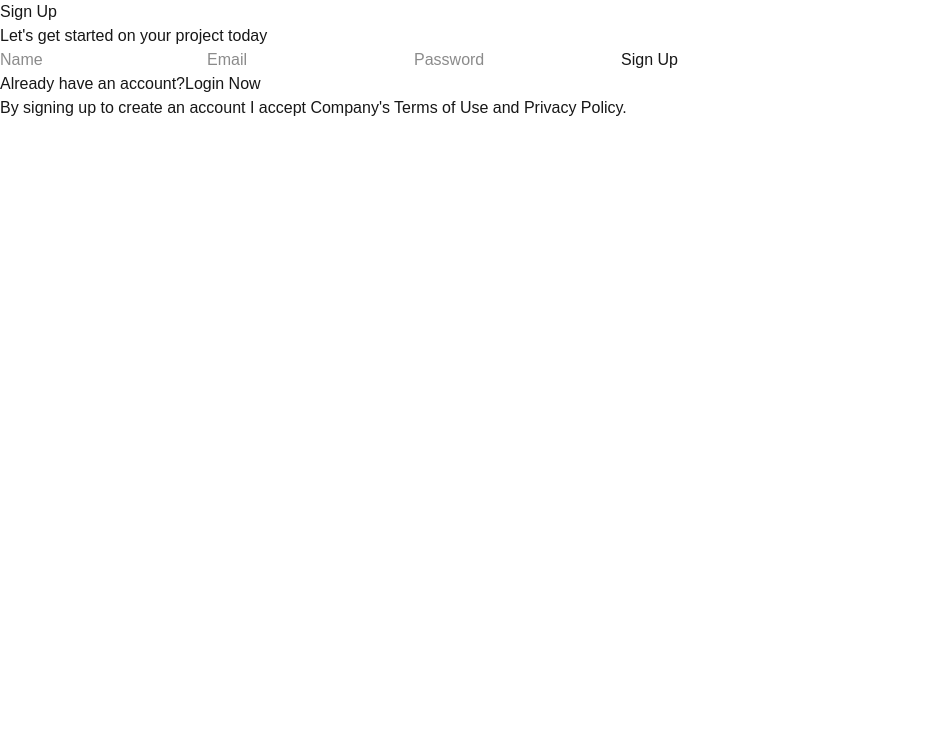
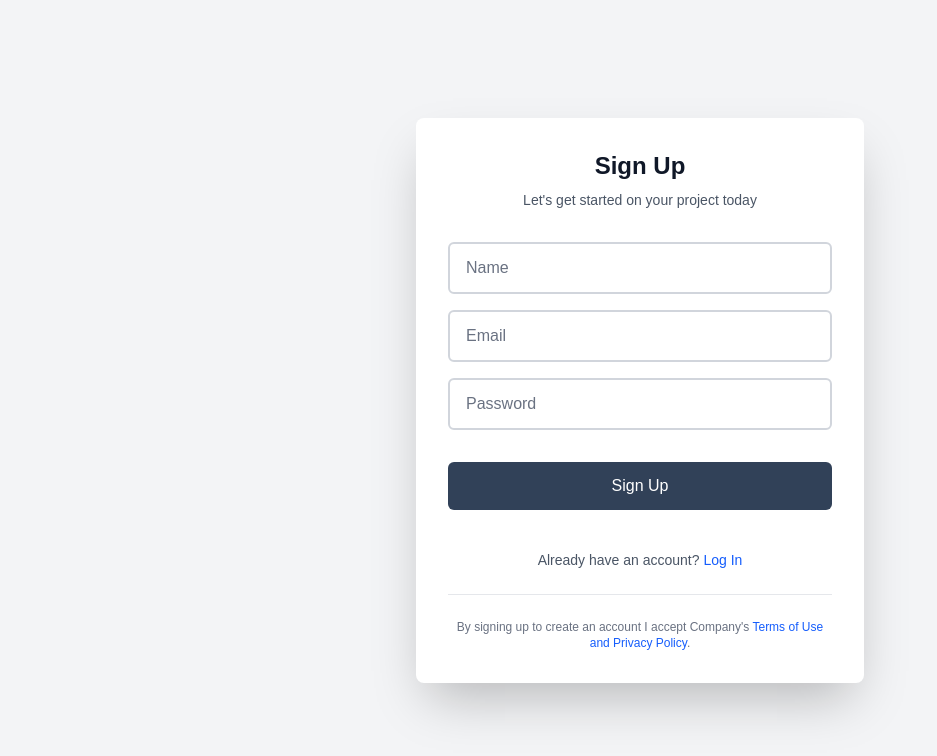
Before and after one commit to KylerLong-dev/dashboard, a Next.js app in the folder portal/: page /auth in a window 1280 px wide. Shown: the top 756 px of the page, without its empty margins (0-937 px from the left). Built offline with nearby package versions, Linux system fonts and the light colour scheme; no server answers.

Commit message:
Adjust file structure to include pages in admin and user directories. Create UI design for AuthForm

```diff
--- /dev/null
+++ b/portal/src/app/admin/layout.js
@@ -0,0 +1,5 @@
+import DashboardLayout from "@/components/DashboardLayout";
+
+export default function Layout({ children }) {
+  return <DashboardLayout>{children}</DashboardLayout>;
+}
--- a/portal/src/app/auth/AuthForm.js
+++ b/portal/src/app/auth/AuthForm.js
@@ -50,52 +50,97 @@ export default function AuthForm() {
 
 
     return (
+        <div className="min-h-screen bg-gray-100 flex items-center justify-center py-12 px-4 sm:px-6 lg:px-8">
+            <div className="max-w-md w-full bg-white rounded-lg shadow-2xl p-8">
+                <div className="text-center mb-8">
+                    <h1 className="text-2xl font-bold text-gray-900 mb-2">
+                        {isLoginMode ? "Login" : "Sign Up"}
+                    </h1>
+                    <p className="text-gray-600 text-sm">
+                        Let's get started on your project today
+                    </p>
+                </div>
+
+                <form onSubmit={handleSubmit} className="space-y-4">
+                    {!isLoginMode && (
                         <div>
-            <h1>{isLoginMode ? "Login" : "Sign Up"}</h1>
-            <p>Let's get started on your project today</p>
-            <form onSubmit={handleSubmit}>
-                {!isLoginMode && (
                             <TextInput
                                 type="text"
                                 placeholder="Name"
                                 value={name}
                                 onChange={e => setName(e.target.value)}
-                    className={error ? "input-error" : ""}
+                                className={`w-full max-w-sm mx-auto block px-4 py-3 border-2 border-gray-300 rounded-md focus:border-blue-500 focus:outline-none text-gray-900 placeholder-gray-500 ${error ? "border-red-500" : ""}`}
                             />
+                        </div>
                     )}
-                {error && <p className="text-red-500 mb-2">{error}</p>}
+
+                    {error && (
+                        <div className="bg-red-50 border border-red-200 rounded-md p-3 max-w-sm mx-auto">
+                            <p className="text-red-600 text-sm">{error}</p>
+                        </div>
+                    )}
+
+                    <div>
                         <TextInput
                             type="email"
                             placeholder="Email"
                             value={email}
                             onChange={e => setEmail(e.target.value)}
-                className={error ? "input-error" : ""}
+                            className={`w-full max-w-sm mx-auto block px-4 py-3 border-2 border-gray-300 rounded-md focus:border-blue-500 focus:outline-none text-gray-900 placeholder-gray-500 ${error ? "focus:border-red-500" : ""}`}
                         />
+                    </div>
+
+                    <div>
                         <TextInput
                             type="password"
                             placeholder="Password"
                             value={password}
                             onChange={e => setPassword(e.target.value)}
-                className={error ? "input-error" : ""}
+                            className={`w-full max-w-sm mx-auto block px-4 py-3 border-2 border-gray-300 rounded-md focus:border-blue-500 focus:outline-none text-gray-900 placeholder-gray-500 ${error ? "border-red-500" : ""}`}
                         />
-                <Button type="submit" disabled={loading}>
+                    </div>
+
+                    <div className="pt-4">
+                        <Button
+                            type="submit"
+                            disabled={loading}
+                            className="w-full max-w-sm mx-auto block px-4 py-3 bg-slate-700 hover:bg-slate-800 disabled:bg-slate-400 text-white font-medium rounded-md transition-colors cursor-pointer"
+                        >
                             {loading ? (
                                 <>
-                            <span className="loading loading-ring loading-sm"></span>
+                                    <span className="loading loading-ring loading-sm mr-2"></span>
                                     Loading...
                                 </>
                             ) : (
                                 isLoginMode ? "Login" : "Sign Up"
                             )}
                         </Button>
-                <p>
-                    {isLoginMode ? "Need an account?" : "Already have an account?"}
-                    <a onClick={() => setIsLoginMode(!isLoginMode)}>
-                        {isLoginMode ? "Register Now" : "Login Now"}
+                    </div>
+
+                    <div className="text-center pt-6">
+                        <p className="text-gray-600 text-sm">
+                            {isLoginMode ? "Need an account? " : "Already have an account? "}
+                            <a
+                                onClick={() => setIsLoginMode(!isLoginMode)}
+                                className="text-blue-600 hover:text-blue-800 cursor-pointer font-medium"
+                            >
+                                {isLoginMode ? "Register Now" : "Log In"}
                             </a>
                         </p>
+                    </div>
                 </form>
-            <p>By signing up to create an account I accept Company's <a>Terms of Use and Privacy Policy</a>.</p>
+
+                <div className="border-t border-gray-200 mt-6 pt-6">
+                    <div className="text-center">
+                        <p className="text-xs text-gray-500">
+                            By signing up to create an account I accept Company's{" "}
+                            <a className="text-blue-600 hover:text-blue-800 cursor-pointer">
+                                Terms of Use and Privacy Policy
+                            </a>.
+                        </p>
+                    </div>
+                </div>
+            </div>
         </div>
     );
 
--- a/portal/src/app/page.js
+++ b/portal/src/app/page.js
@@ -1,103 +1,6 @@
-import Image from "next/image";
+// portal/src/app/page.js
+import { redirect } from "next/navigation";
 
-export default function Home() {
-  return (
-    <div className="grid grid-rows-[20px_1fr_20px] items-center justify-items-center min-h-screen p-8 pb-20 gap-16 sm:p-20 font-[family-name:var(--font-geist-sans)]">
-      <main className="flex flex-col gap-[32px] row-start-2 items-center sm:items-start">
-        <Image
-          className="dark:invert"
-          src="/next.svg"
-          alt="Next.js logo"
-          width={180}
-          height={38}
-          priority
-        />
-        <ol className="list-inside list-decimal text-sm/6 text-center sm:text-left font-[family-name:var(--font-geist-mono)]">
-          <li className="mb-2 tracking-[-.01em]">
-            Get started by editing{" "}
-            <code className="bg-black/[.05] dark:bg-white/[.06] px-1 py-0.5 rounded font-[family-name:var(--font-geist-mono)] font-semibold">
-              src/app/page.js
-            </code>
-            .
-          </li>
-          <li className="tracking-[-.01em]">
-            Save and see your changes instantly.
-          </li>
-        </ol>
-
-        <div className="flex gap-4 items-center flex-col sm:flex-row">
-          <a
-            className="rounded-full border border-solid border-transparent transition-colors flex items-center justify-center bg-foreground text-background gap-2 hover:bg-[#383838] dark:hover:bg-[#ccc] font-medium text-sm sm:text-base h-10 sm:h-12 px-4 sm:px-5 sm:w-auto"
-            href="https://vercel.com/new?utm_source=create-next-app&utm_medium=appdir-template-tw&utm_campaign=create-next-app"
-            target="_blank"
-            rel="noopener noreferrer"
-          >
-            <Image
-              className="dark:invert"
-              src="/vercel.svg"
-              alt="Vercel logomark"
-              width={20}
-              height={20}
-            />
-            Deploy now
-          </a>
-          <a
-            className="rounded-full border border-solid border-black/[.08] dark:border-white/[.145] transition-colors flex items-center justify-center hover:bg-[#f2f2f2] dark:hover:bg-[#1a1a1a] hover:border-transparent font-medium text-sm sm:text-base h-10 sm:h-12 px-4 sm:px-5 w-full sm:w-auto md:w-[158px]"
-            href="https://nextjs.org/docs?utm_source=create-next-app&utm_medium=appdir-template-tw&utm_campaign=create-next-app"
-            target="_blank"
-            rel="noopener noreferrer"
-          >
-            Read our docs
-          </a>
-        </div>
-      </main>
-      <footer className="row-start-3 flex gap-[24px] flex-wrap items-center justify-center">
-        <a
-          className="flex items-center gap-2 hover:underline hover:underline-offset-4"
-          href="https://nextjs.org/learn?utm_source=create-next-app&utm_medium=appdir-template-tw&utm_campaign=create-next-app"
-          target="_blank"
-          rel="noopener noreferrer"
-        >
-          <Image
-            aria-hidden
-            src="/file.svg"
-            alt="File icon"
-            width={16}
-            height={16}
-          />
-          Learn
-        </a>
-        <a
-          className="flex items-center gap-2 hover:underline hover:underline-offset-4"
-          href="https://vercel.com/templates?framework=next.js&utm_source=create-next-app&utm_medium=appdir-template-tw&utm_campaign=create-next-app"
-          target="_blank"
-          rel="noopener noreferrer"
-        >
-          <Image
-            aria-hidden
-            src="/window.svg"
-            alt="Window icon"
-            width={16}
-            height={16}
-          />
-          Examples
-        </a>
-        <a
-          className="flex items-center gap-2 hover:underline hover:underline-offset-4"
-          href="https://nextjs.org?utm_source=create-next-app&utm_medium=appdir-template-tw&utm_campaign=create-next-app"
-          target="_blank"
-          rel="noopener noreferrer"
-        >
-          <Image
-            aria-hidden
-            src="/globe.svg"
-            alt="Globe icon"
-            width={16}
-            height={16}
-          />
-          Go to nextjs.org →
-        </a>
-      </footer>
-    </div>
-  );
+export default function HomePage() {
+  redirect("/auth");
 }
--- /dev/null
+++ b/portal/src/app/user/layout.js
@@ -0,0 +1,5 @@
+import DashboardLayout from "@/components/DashboardLayout";
+
+export default function Layout({ children }) {
+  return <DashboardLayout>{children}</DashboardLayout>;
+}
--- /dev/null
+++ b/portal/src/app/user/messages/page.js
@@ -0,0 +1,3 @@
+export default function MessagesPage() {
+  return <div>Messages</div>;
+}
--- /dev/null
+++ b/portal/src/app/user/projects/page.js
@@ -0,0 +1,3 @@
+export default function ProjectsPage() {
+  return <div>Project Updates</div>;
+}
--- /dev/null
+++ b/portal/src/app/user/tasks/page.js
@@ -0,0 +1,3 @@
+export default function TasksPage() {
+  return <div>Tasks List</div>;
+}
--- /dev/null
+++ b/portal/src/components/DashboardLayout.js
@@ -0,0 +1,10 @@
+import Sidebar from "@/components/Sidebar";
+
+export default function DashboardLayout({ children }) {
+  return (
+    <div className="flex min-h-screen bg-gray-50">
+      <Sidebar />
+      <main className="flex-1 p-6 bg-gray-50">{children}</main>
+    </div>
+  );
+}
--- /dev/null
+++ b/portal/src/components/Sidebar.js
@@ -0,0 +1,14 @@
+import Link from "next/link";
+
+export default function Sidebar() {
+  return (
+    <aside className="w-56 bg-white border-r border-gray-200 min-h-screen p-6 hidden md:block">
+      <nav className="space-y-4">
+        <Link href="./user/">Home</Link>
+        <Link href="./messages">Messages</Link>
+        <Link href="./projects">Projects</Link>
+        <Link href="./tasks">Tasks</Link>
+      </nav>
+    </aside>
+  );
+}
```
Also changed, not shown: portal/src/app/admin/messages/page.js (renamed from portal/src/app/messages/page.js), portal/src/app/admin/projects/page.js (renamed from portal/src/app/projects/page.js), portal/src/app/admin/tasks/page.js (renamed from portal/src/app/tasks/page.js). Lines whose indentation alone changed are shown as unchanged.
